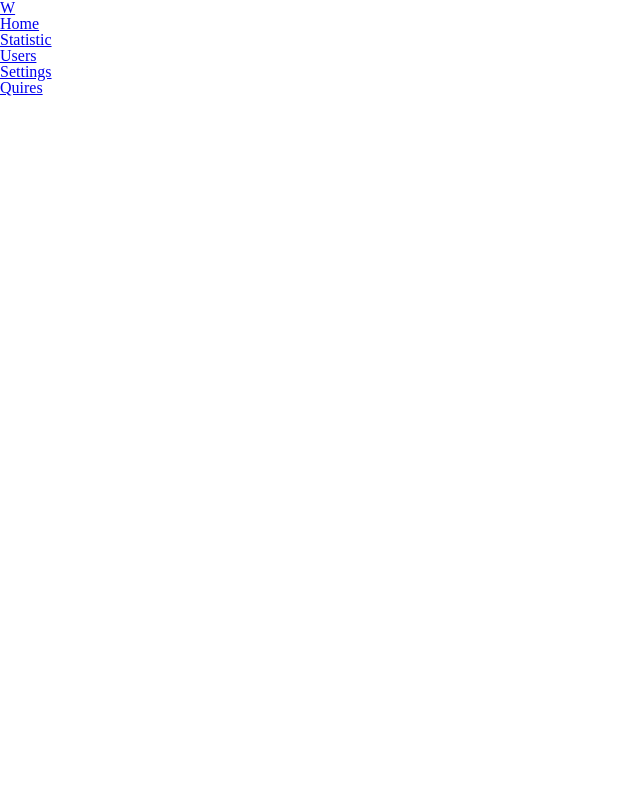
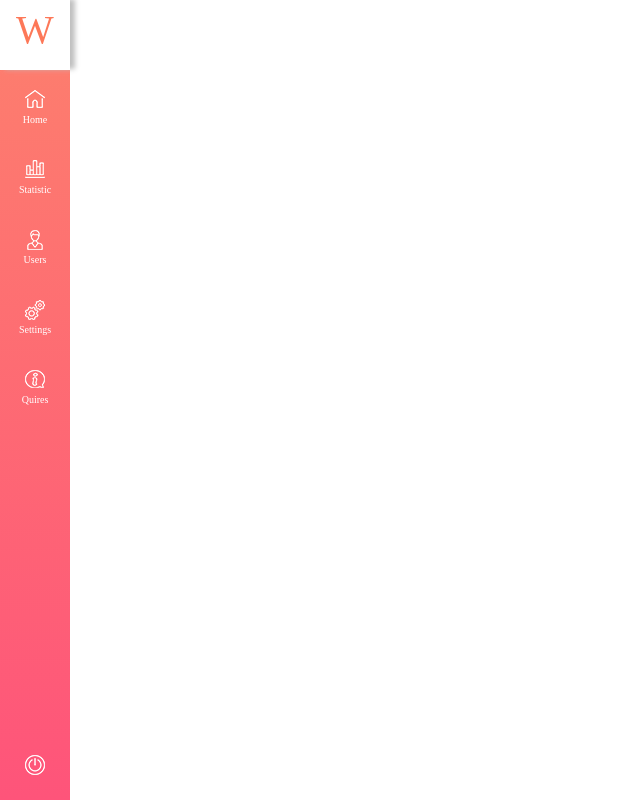
Before and after one commit to yanavahomchik/dashboard, a plain HTML site: page index.html in a window 1280 px wide. Shown: the whole page, without its empty margins (0-640 px from the left). Drawn offline with Linux system fonts and the light colour scheme.

Commit message:
feat:add navigation styles

```diff
--- a/index.html
+++ b/index.html
@@ -11,11 +11,11 @@
     <div class="wrap">
         <div class="navigation">
                 <a href=# class="navigation__link"><i>W</i></a>
-                <a href=# class="navigation__link navigation__link--home"><p class="navigation-link-text">Home</p></a>
-                <a href=# class="navigation__link navigation__link--statistic"><p class="navigation-link-text">Statistic</p></a></a>
-                <a href=# class="navigation__link navigation__link--user"><p class="navigation-link-text">Users</p></a>
-                <a href=# class="navigation__link navigation__link--settings"><p class="navigation-link-text">Settings</p></a>
-                <a href=# class="navigation__link navigation__link--quiry"><p class="navigation-link-text">Quires</p></a>
+                <a href=# class="navigation__link navigation__link--home"><p class="navigation__link-text">Home</p></a>
+                <a href=# class="navigation__link navigation__link--statistic"><p class="navigation__link-text">Statistic</p></a></a>
+                <a href=# class="navigation__link navigation__link--user"><p class="navigation__link-text">Users</p></a>
+                <a href=# class="navigation__link navigation__link--settings"><p class="navigation__link-text">Settings</p></a>
+                <a href=# class="navigation__link navigation__link--quiry"><p class="navigation__link-text">Quires</p></a>
                 <a href=# class="navigation__link"></a>
 
         </div><!-- navigation -->
--- a/source/scss/components/_baseLayout.scss
+++ b/source/scss/components/_baseLayout.scss
@@ -5,6 +5,4 @@
     position: relative;
     height: 100vh;
     margin: 0 auto;
-    list-style-type: none;
-    text-decoration: none;
 }
--- a/source/scss/components/_nav.scss
+++ b/source/scss/components/_nav.scss
@@ -1,8 +1,59 @@
 .navigation {
     position: fixed;
     top:0;
-    @include flexible(none, none, column, nowrap);
+    display: flex;
+    flex-direction:column;
     width:70px;
     height:100vh;
-    background-color: $gradient;
+    background: $gradient;
+
+
+&__link {
+    @include flexible(center, center, column, nowrap);
+    width: 70px;
+    min-height: 70px;
+    padding-bottom: 10px;
+    color:#FFFFFF;
+    font-size:$small-text;
+    text-decoration: none;
 }
+
+&__link-text {
+    margin-top:40px;
+}
+
+&__link:first-child {
+    align-items: center;
+    font-family: 'Lato' sans-serif;
+    font-size: $xlarge-text;
+    background-color: $bg-white;
+    color: $accent-color;
+    box-shadow: 5px -1px 5px $subtitle-color;
+}
+
+&__link:last-child {
+    margin-top: auto;
+    background: url(../img/nav/power_icon.png) no-repeat center;
+}
+
+&__link--home {
+    background: url(../img/nav/home_icon.png) no-repeat center 20px;
+}
+
+&__link--statistic {
+    background: url(../img/nav/statics_icon.png) no-repeat center 20px;
+}
+
+&__link--user {
+    background: url(../img/nav/users_icon.png) no-repeat center 20px;
+}
+
+&__link--settings {
+    background: url(../img/nav/settings_icon.png) no-repeat center 20px;
+}
+
+&__link--quiry {
+    background: url(../img/nav/info_icon.png) no-repeat center 20px;
+}
+
+}
--- a/source/scss/config/_variables.scss
+++ b/source/scss/config/_variables.scss
@@ -1,8 +1,9 @@
 /* color
  =================================================== */
-$gradient:linear-gradient(352deg, rgba(254,84,122,1) 0%, rgba(253,128,109,1) 100%);
+$gradient:linear-gradient(to top, rgba(254,84,122,1), rgba(253,128,109,1));
 $accent-color:#FD7858;
 $bg-grey:#BFBFBF;
+$bg-white:#FFFFFF;
 $subtitle-color:#BFBFBF;
 $title-color:#777777;
 
@@ -12,4 +13,4 @@ $title-color:#777777;
  $small-text:10px;
  $medium-text:12px;
  $large-text:14px;
- $xlarge-text:20px;
+ $xlarge-text:40px;
```
Also changed, not shown: source/style/main.css, 1 other file.
